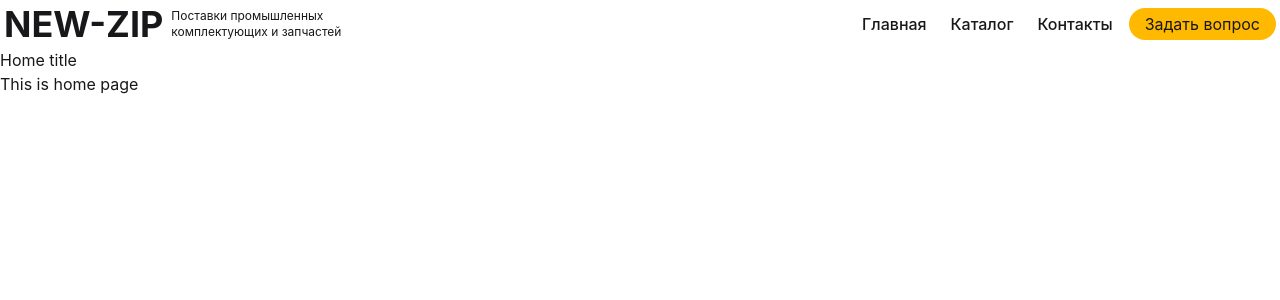
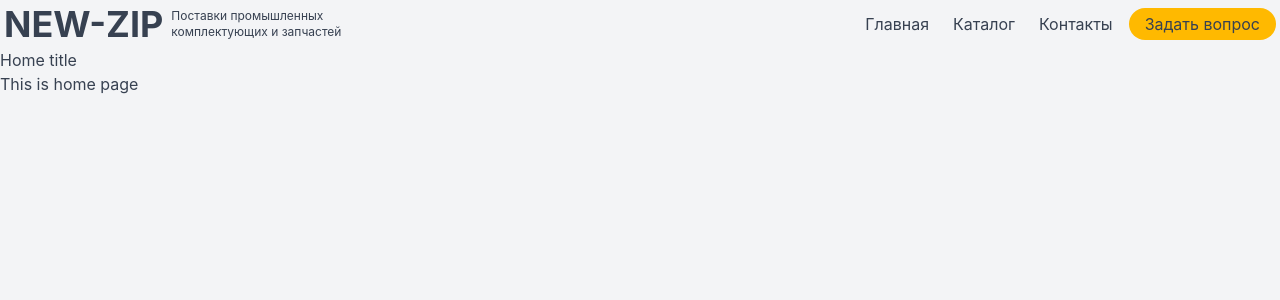
Before and after one commit to niksatweb/New-Zip, a React (Vite) app: page / in a window 1280 px wide. Shown: the top 300 px of the page. Built offline with nearby package versions, Linux system fonts and the light colour scheme.

Commit message:
13-add-topbar WIP

```diff
--- a/index.html
+++ b/index.html
@@ -1,12 +1,15 @@
 <!doctype html>
 <html lang="en">
+
 <head>
   <meta charset="UTF-8" />
   <meta name="viewport" content="width=device-width, initial-scale=1.0" />
   <title>New-Zip | Поставки запчастей для промышленного оборудования</title>
 </head>
+
 <body>
   <div id="root"></div>
   <script type="module" src="/src/1_app/main.tsx"></script>
 </body>
+
 </html>
--- a/src/1_app/App.tsx
+++ /dev/null
@@ -1,14 +0,0 @@
-import "./App.css";
-
-function App() {
-  return (
-    <>
-      <h1 className="underline text-3xl">
-        Hello!
-      </h1>
-      <button className="btn btn-primary">Test Button</button>
-    </>
-  );
-}
-
-export default App;
--- a/src/1_app/styles/globals.css
+++ b/src/1_app/styles/globals.css
@@ -1,2 +1,17 @@
 @import "tailwindcss";
 @plugin "daisyui";
+
+:root {
+    --color-primary: #374151;
+    --color-primary-content: #f3f4f6;
+    --color-secondary: #1e3a8a;
+    --color-secondary-content: #f3f4f6;
+    --color-accent: var(--color-amber-400);
+    --color-base-100: #f3f4f6;
+    --color-base-content: #374151;
+}
+
+body {
+    background-color: var(--color-primary-content);
+    color: var(--color-primary);
+}
--- /dev/null
+++ b/src/4_widgets/navbar/model/types.ts
@@ -0,0 +1,6 @@
+import type { ReactNode } from 'react'
+
+export interface NavbarLinkProps {
+    children: ReactNode,
+    href: string,
+    className?: string }
--- a/src/4_widgets/navbar/ui/NavbarLink.tsx
+++ b/src/4_widgets/navbar/ui/NavbarLink.tsx
@@ -1,7 +1,7 @@
-import type { ReactNode } from "react"
+import type { NavbarLinkProps } from "../model/types";
 
-export const NavbarLink = ({ children, href, className }: { children: ReactNode, href: string, className?: string }) => {
+export const NavbarLink = ({ children, href, className }: NavbarLinkProps) => {
   return (
-    <li><a href={href} className={`hover:text-[#1e3a8a] font-medium ${className}`}>{children}</a></li>
+    <li><a href={href} className={"hover:text-secondary font-medium" + className}>{children}</a></li>
   )
 }
--- a/src/4_widgets/topbar/index.ts
+++ b/src/4_widgets/topbar/index.ts
@@ -1 +1 @@
-export { Topbar } from "./Topbar"
+export { Topbar } from "./ui/Topbar"
--- a/src/4_widgets/topbar/Topbar.tsx
+++ b/src/4_widgets/topbar/ui/Topbar.tsx
@@ -1,6 +1,6 @@
 import { Logo } from "@/7_shared/assets/images/Logo"
 import { HamburgerButton } from "@/7_shared/ui/buttons/HamburgerButton"
-import { Navbar } from "../navbar"
+import { Navbar } from "../../navbar"
 import { AskQuestionButton } from "@/7_shared/ui/buttons/AskQuestionButton"
 import { useState } from "react"
 
@@ -9,15 +9,15 @@ export function Topbar({ className }: { className: string }) {
   const handleClick = () => setMobMenuOpen(!mobMenuIsOpen)
 
   return (
-    <div className={"container max-w-354 px-1 h-12 flex justify-between items-center " + className}>
+    <div className={"container max-w-354 px-1 h-12 flex justify-between items-center " + (className ?? '')}>
       <Logo className="uppercase font-bold text-4xl whitespace-nowrap" />
       <div className="items-center md:justify-between gap-x-4 flex">
         <Navbar className="hidden md:flex gap-x-6 " />
-        <AskQuestionButton className="bg-amber-400 hover:bg-amber-300 px-4 py-1 rounded-2xl whitespace-nowrap justify-end"></AskQuestionButton>
+        <AskQuestionButton className="bg-accent hover:bg-accent/80 px-4 py-1 rounded-2xl whitespace-nowrap justify-end"></AskQuestionButton>
       </div>
       <div className="flex md:hidden" >
         <HamburgerButton onClick={handleClick} href="#" />
-        <div className="absolute right-0 top-12 z-10 bg-amber-50 w-full px-1">
+        <div className="absolute right-0 top-12 z-10 bg-primary-content w-full px-1">
           {mobMenuIsOpen && <Navbar className="flex flex-col text-md md:hidden w-full text-center gap-y-4 h-40 justify-center" />}
         </div>
       </div>
--- a/src/7_shared/ui/buttons/AskQuestionButton.tsx
+++ b/src/7_shared/ui/buttons/AskQuestionButton.tsx
@@ -2,7 +2,7 @@ import { ButtonIcon } from "@/7_shared/ui/buttons"
 
 export const AskQuestionButton = ({className}: {className?: string}) => {
   return (
-    <ButtonIcon href="#" className={className}>Задать вопрос</ButtonIcon>
+    <ButtonIcon href="#" className={className ?? ''}>Задать вопрос</ButtonIcon>
 
   )
 }
--- a/src/7_shared/ui/buttons/ButtonIcon.tsx
+++ b/src/7_shared/ui/buttons/ButtonIcon.tsx
@@ -2,7 +2,7 @@ import type { ReactNode } from "react"
 
 export const ButtonIcon = ({ className, title, href, children }: { className?: string, title?: string, href: string, children?: ReactNode }) => {
     return (
-        <a title={title} href={href} className={className}>
+        <a title={title} href={href} className={className ?? ''}>
             {children}
         </a>
     )
--- a/src/7_shared/ui/buttons/ButtonIconText.tsx
+++ b/src/7_shared/ui/buttons/ButtonIconText.tsx
@@ -1,6 +1,6 @@
 export const ButtonIconText = ({children, className}: {children: string, className?: string}) => {
   return (
-    <span className={`${className} hidden xl:block`}>{children}</span>
+    <span className={`${className ?? ''} hidden xl:block`}>{children}</span>
   )
 }
 export default ButtonIconText
--- a/src/7_shared/ui/buttons/HamburgerButton.tsx
+++ b/src/7_shared/ui/buttons/HamburgerButton.tsx
@@ -1,6 +1,6 @@
 export const HamburgerButton = ({ className, href, onClick }: { className?: string, href: string, onClick: () => void }) => {
     return (<a href={href}>
-        <button onClick={onClick} className={`btn btn-square btn-ghost ${className}`}>
+        <button onClick={onClick} className={"btn btn-square btn-ghost " + (className ?? '')}>
             <svg xmlns="http://www.w3.org/2000/svg" fill="none" viewBox="0 0 24 24" className="inline-block h-5 w-5 stroke-current"> <path strokeLinecap="round" strokeLinejoin="round" strokeWidth="2" d="M4 6h16M4 12h16M4 18h16"></path> </svg>
         </button>
     </a>)
```
Lines whose indentation alone changed are shown as unchanged.
